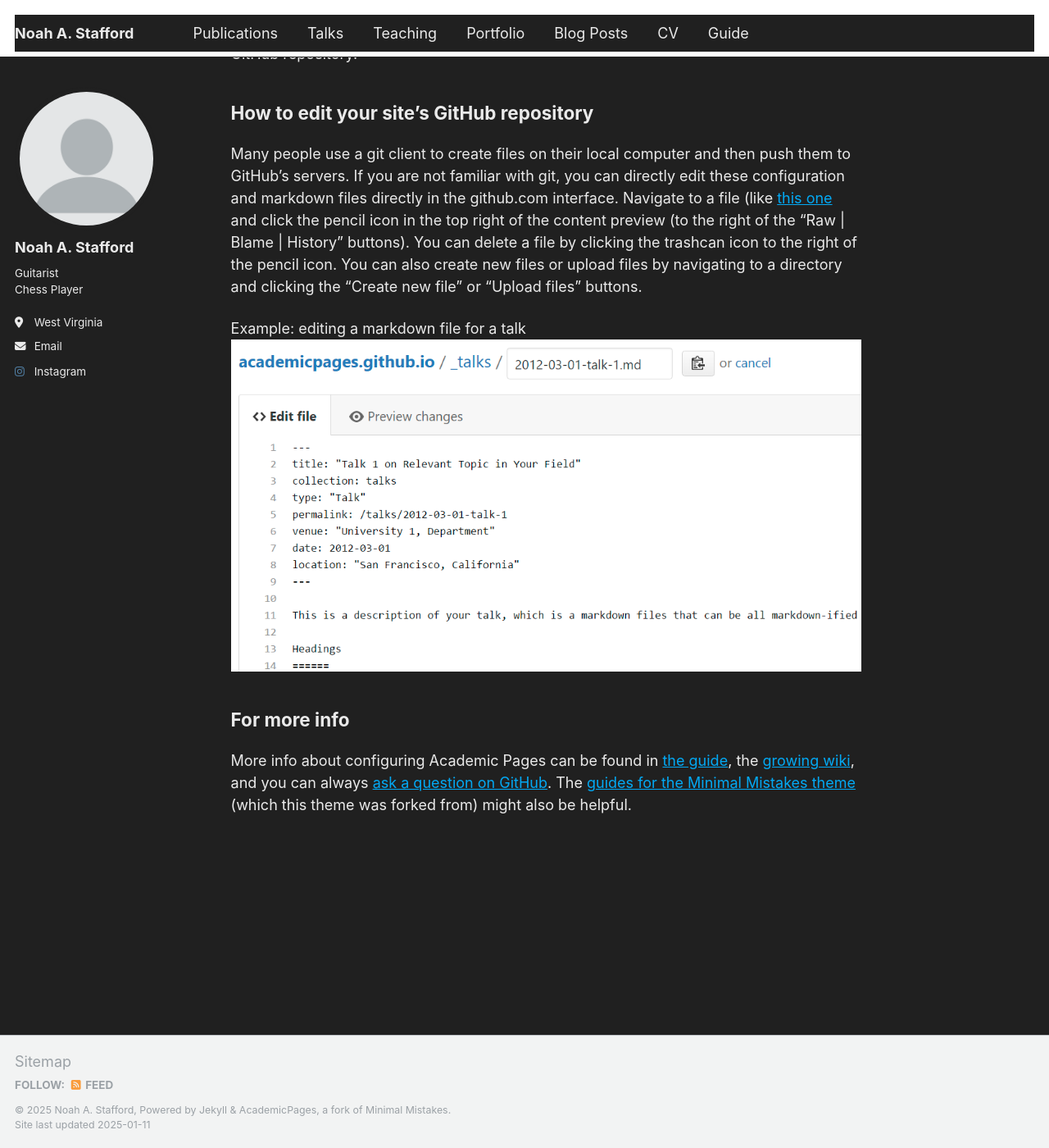
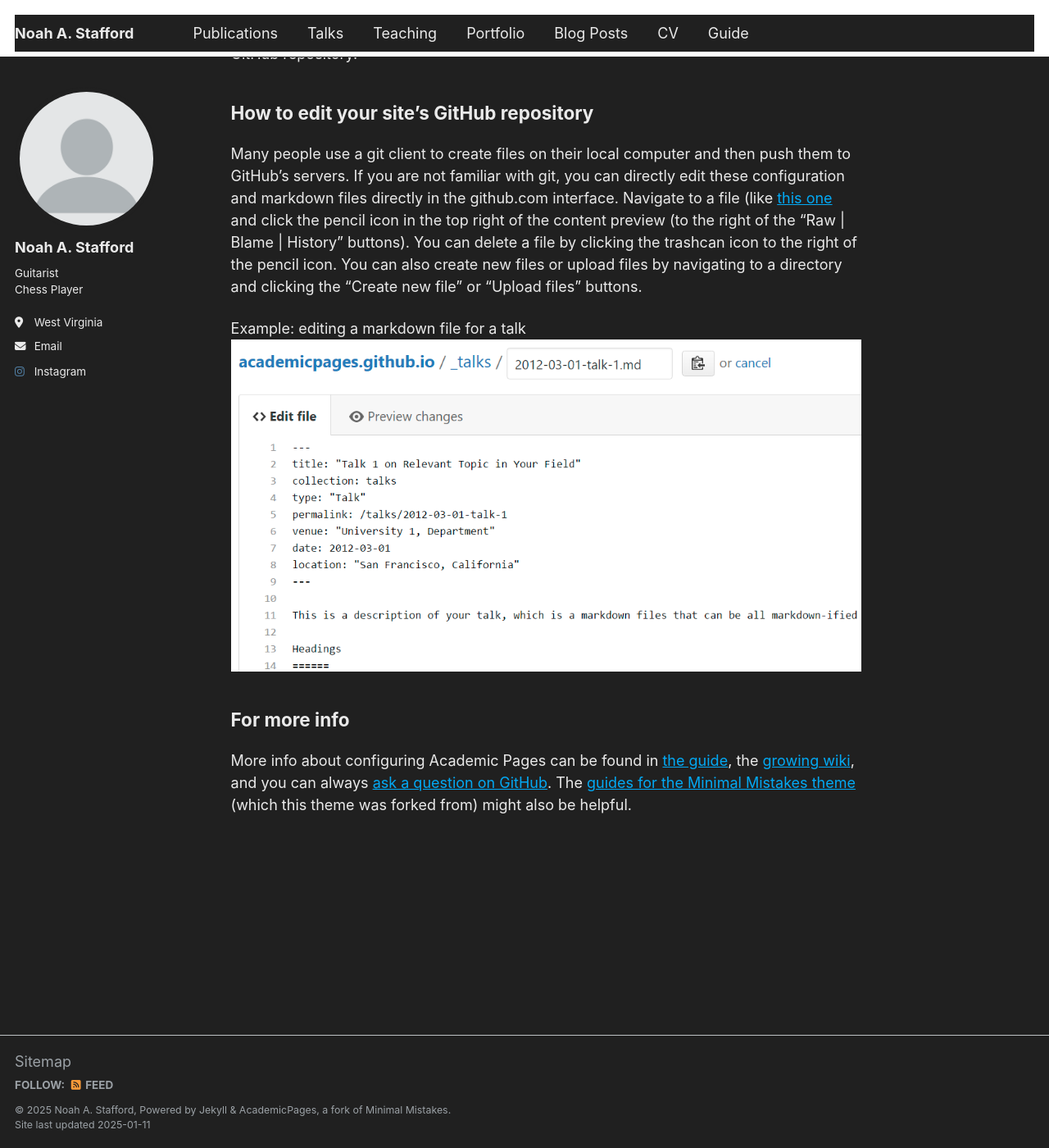
Before and after one commit to noahastafford/noahastafford.github.io, a Jekyll site: the page built from _pages/about.md, in a window 1280 px wide and 1400 px high, scrolled down 2143 px. Shown: the whole window at 82% size. Built offline with Jekyll 4.4.1, drawn with Linux system fonts in a browser that asks for light colours.

Commit message:
Update _footer.scss

```diff
--- a/_sass/_footer.scss
+++ b/_sass/_footer.scss
@@ -20,7 +20,7 @@
           animation: intro 0.3s both;
   -webkit-animation-delay: 0.45s;
           animation-delay: 0.45s;
-  background-color: $lighter-gray;
+  background-color: #202020;
   border-top: 1px solid $light-gray;
 
   footer {
```
